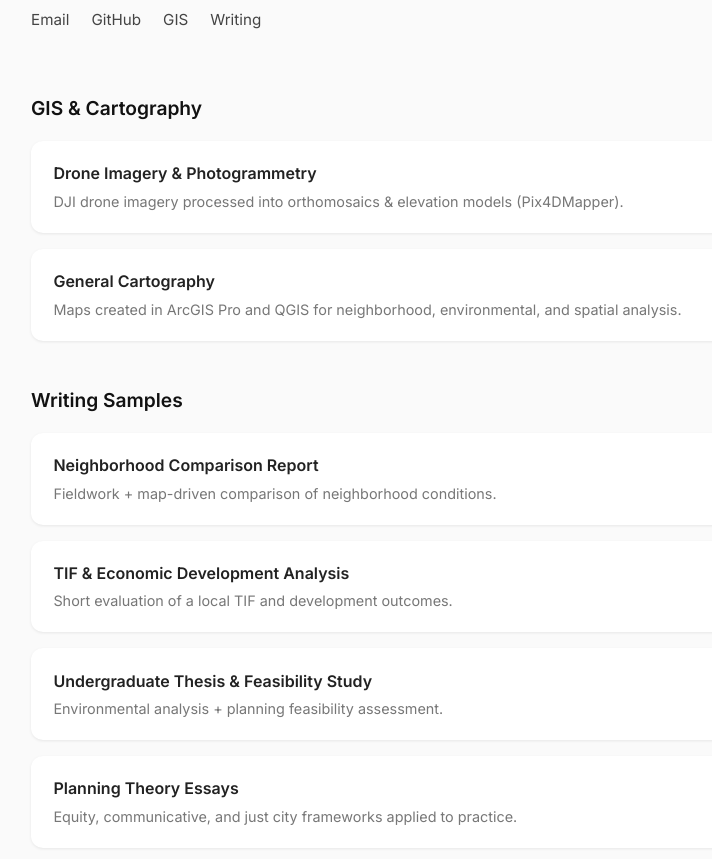
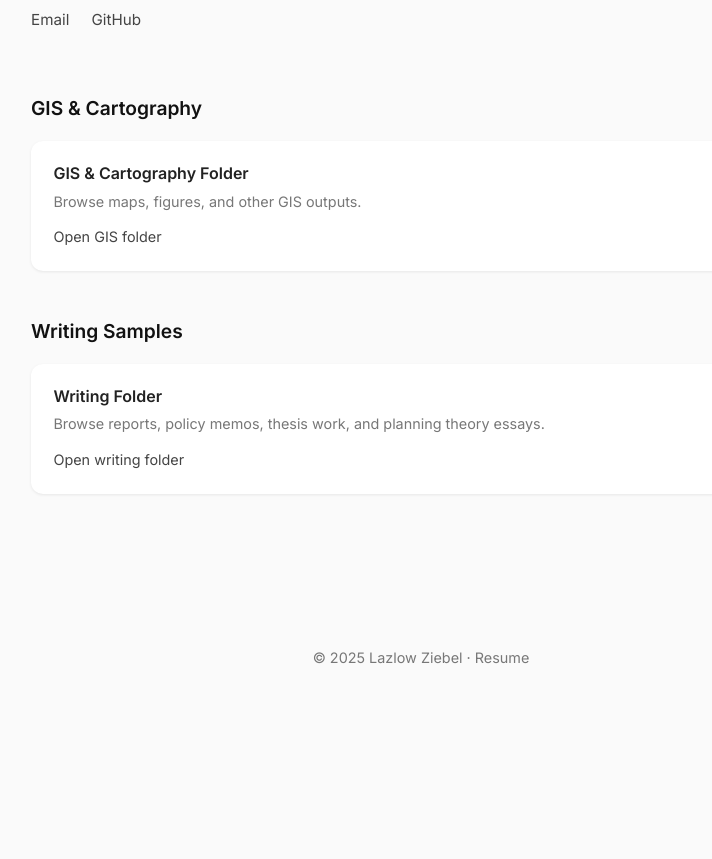
Before and after one commit to lazlowziebel/lazlow-portfolio, a plain HTML site: page index.html in a window 1280 px wide. Shown: the part 381-1240 px from the top of the page, without its empty margins (219-931 px from the left). After the commit the page ends 1074 px from the top, so only its background shows below. Drawn offline with Linux system fonts and the light colour scheme.

Commit message:
Update index.html

```diff
--- a/index.html
+++ b/index.html
@@ -142,6 +142,22 @@
     .item-sub {
       color: var(--muted);
       font-size: 0.9rem;
+      margin-bottom: 0.6rem;
+    }
+
+    .folder-link {
+      display: inline-block;
+      font-size: 0.9rem;
+      text-decoration: none;
+      color: var(--accent);
+      border-bottom: 1px solid transparent;
+      padding-bottom: 2px;
+      transition: 0.2s ease;
+    }
+
+    .folder-link:hover {
+      border-bottom: 1px solid var(--accent);
+      color: black;
     }
 
     footer {
@@ -190,8 +206,6 @@
         <div class="hero-links">
           <a href="mailto:Lazlowziebel@gmail.com">Email</a>
           <a href="https://github.com/lazlowziebel" target="_blank">GitHub</a>
-          <a href="https://github.com/lazlowziebel/gis-and-cartography-projects" target="_blank">GIS</a>
-          <a href="https://github.com/lazlowziebel/writing-samples" target="_blank">Writing</a>
         </div>
       </section>
 
@@ -200,13 +214,11 @@
         <h2>GIS & Cartography</h2>
 
         <div class="card">
-          <div class="item-title">Drone Imagery & Photogrammetry</div>
-          <div class="item-sub">DJI drone imagery processed into orthomosaics & elevation models (Pix4DMapper).</div>
-        </div>
-
-        <div class="card">
-          <div class="item-title">General Cartography</div>
-          <div class="item-sub">Maps created in ArcGIS Pro and QGIS for neighborhood, environmental, and spatial analysis.</div>
+          <div class="item-title">GIS & Cartography Folder</div>
+          <div class="item-sub">
+            Browse maps, figures, and other GIS outputs.
+          </div>
+          <a class="folder-link" href="gis/" target="_blank">Open GIS folder</a>
         </div>
 
       </section>
@@ -216,23 +228,11 @@
         <h2>Writing Samples</h2>
 
         <div class="card">
-          <div class="item-title">Neighborhood Comparison Report</div>
-          <div class="item-sub">Fieldwork + map-driven comparison of neighborhood conditions.</div>
-        </div>
-
-        <div class="card">
-          <div class="item-title">TIF & Economic Development Analysis</div>
-          <div class="item-sub">Short evaluation of a local TIF and development outcomes.</div>
-        </div>
-
-        <div class="card">
-          <div class="item-title">Undergraduate Thesis & Feasibility Study</div>
-          <div class="item-sub">Environmental analysis + planning feasibility assessment.</div>
-        </div>
-
-        <div class="card">
-          <div class="item-title">Planning Theory Essays</div>
-          <div class="item-sub">Equity, communicative, and just city frameworks applied to practice.</div>
+          <div class="item-title">Writing Folder</div>
+          <div class="item-sub">
+            Browse reports, policy memos, thesis work, and planning theory essays.
+          </div>
+          <a class="folder-link" href="writing/" target="_blank">Open writing folder</a>
         </div>
 
       </section>
```
